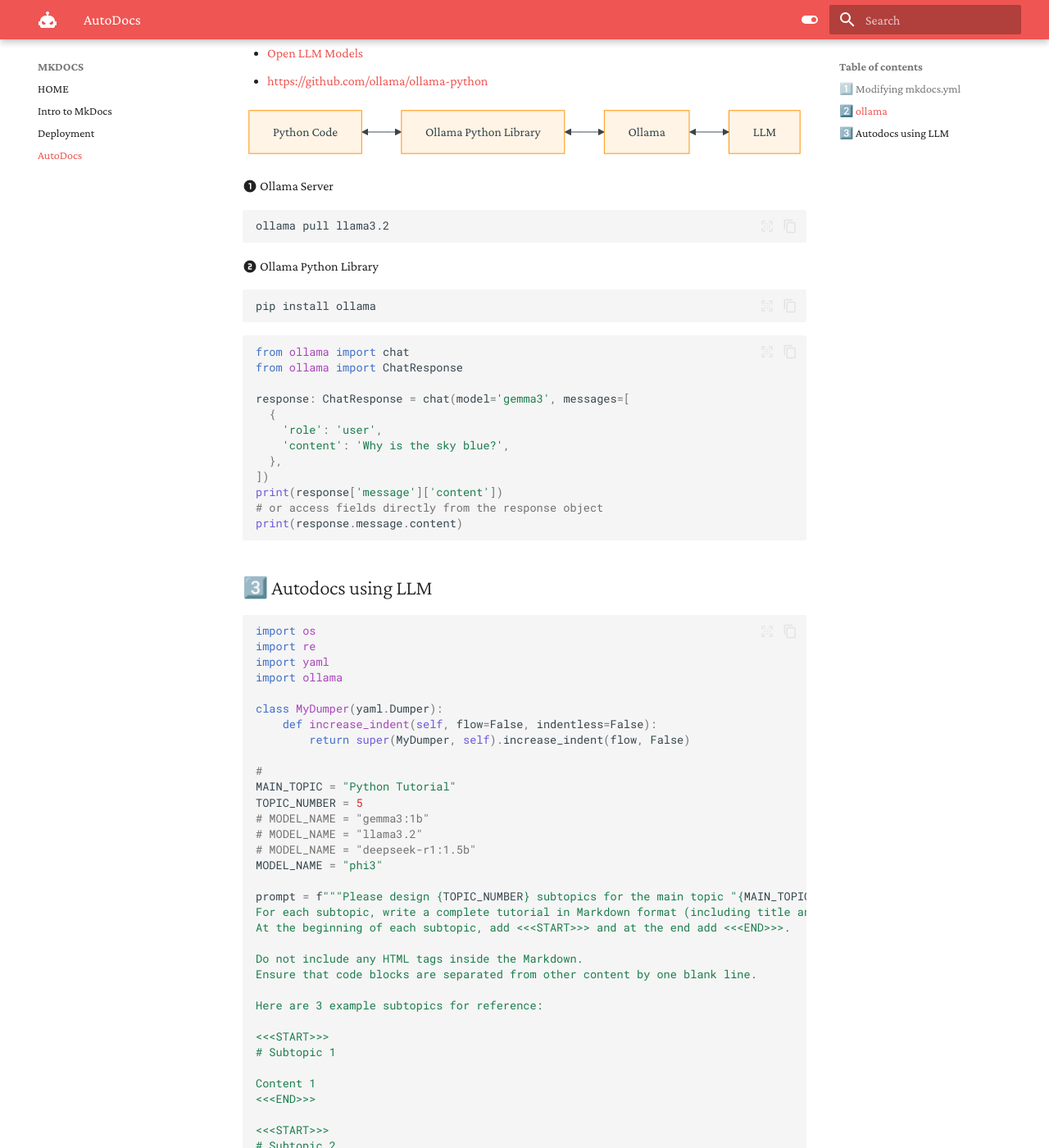
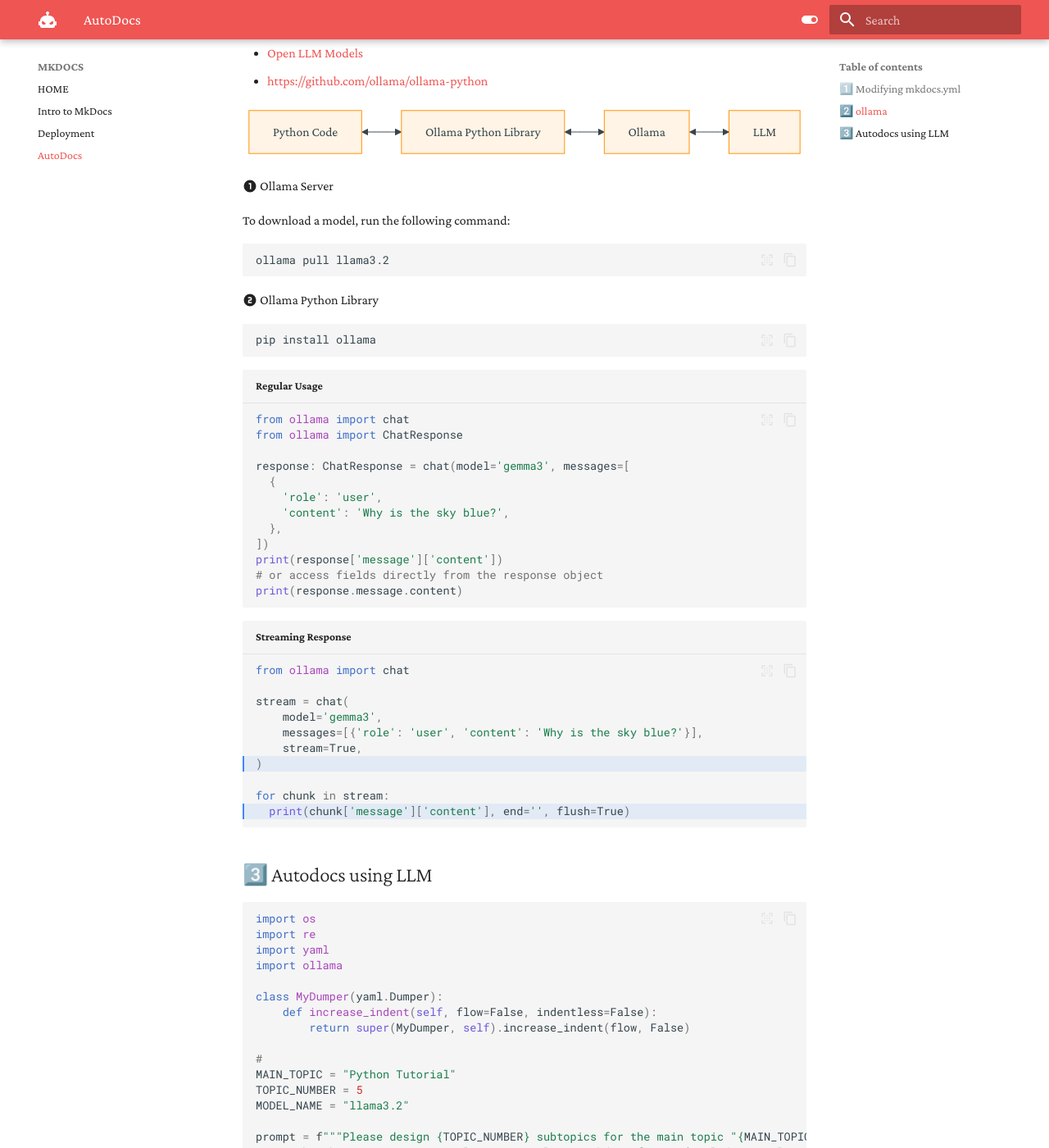
Before and after one commit to AllergicAlligator/PyConTW2025, an MkDocs documentation site: the page built from docs/autodocs.md, in a window 1280 px wide and 1400 px high, scrolled down 762 px. Shown: the whole window at 82% size. Built offline with MkDocs 1.6.1 and Material for MkDocs 9.7.7, drawn with Linux system fonts in a browser that asks for light colours.

Commit message:
Update autodocs.md

````diff
--- a/docs/autodocs.md
+++ b/docs/autodocs.md
@@ -43,6 +43,8 @@ flowchart LR
 
 :material-numeric-1-circle: Ollama Server
 
+To download a model, run the following command:
+
 ```bash
 ollama pull llama3.2
 ```
@@ -53,7 +55,7 @@ ollama pull llama3.2
 pip install ollama
 ```
 
-```python
+```python title="Regular Usage"
 from ollama import chat
 from ollama import ChatResponse
 
@@ -66,6 +68,19 @@ response: ChatResponse = chat(model='gemma3', messages=[
 print(response['message']['content'])
 # or access fields directly from the response object
 print(response.message.content)
+```
+
+```python title="Streaming Response" hl_lines="7 10-11"
+from ollama import chat
+
+stream = chat(
+    model='gemma3',
+    messages=[{'role': 'user', 'content': 'Why is the sky blue?'}],
+    stream=True,
+)
+
+for chunk in stream:
+  print(chunk['message']['content'], end='', flush=True)
 ```
 
 ## 3️⃣ Autodocs using LLM
@@ -83,10 +98,7 @@ class MyDumper(yaml.Dumper):
 #
 MAIN_TOPIC = "Python Tutorial"
 TOPIC_NUMBER = 5
-# MODEL_NAME = "gemma3:1b"
-# MODEL_NAME = "llama3.2"
-# MODEL_NAME = "deepseek-r1:1.5b"
-MODEL_NAME = "phi3"
+MODEL_NAME = "llama3.2"
 
 prompt = f"""Please design {TOPIC_NUMBER} subtopics for the main topic "{MAIN_TOPIC}".
 For each subtopic, write a complete tutorial in Markdown format (including title and sections).
````
